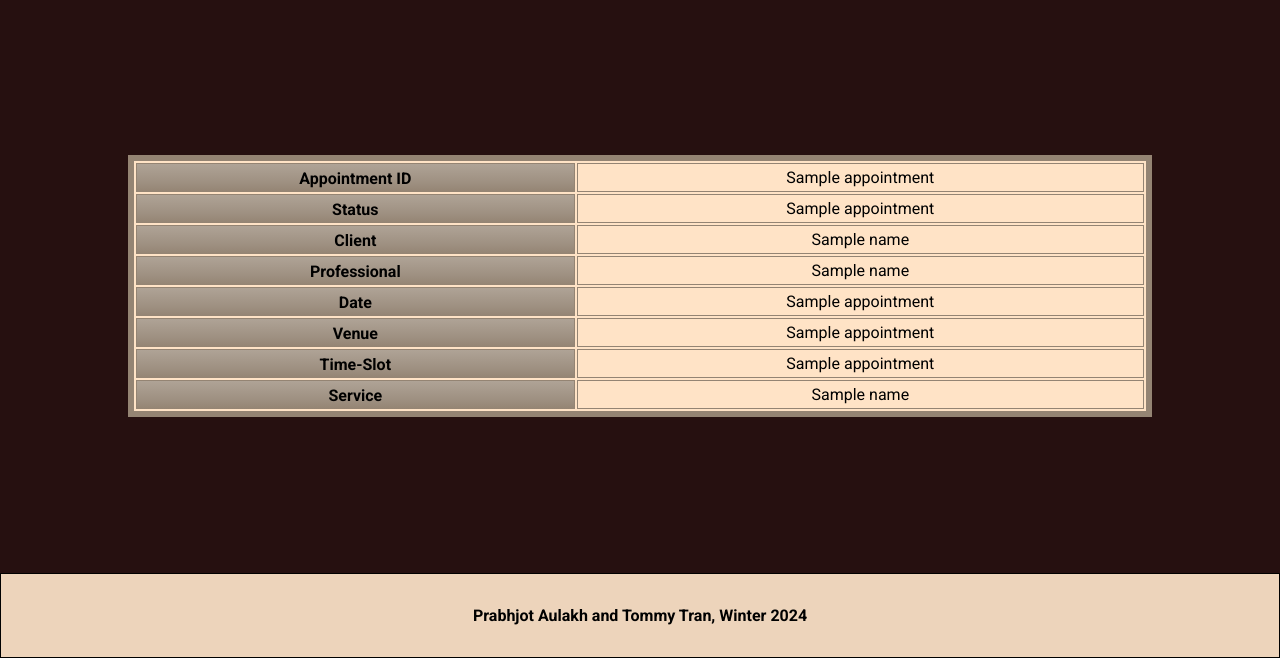
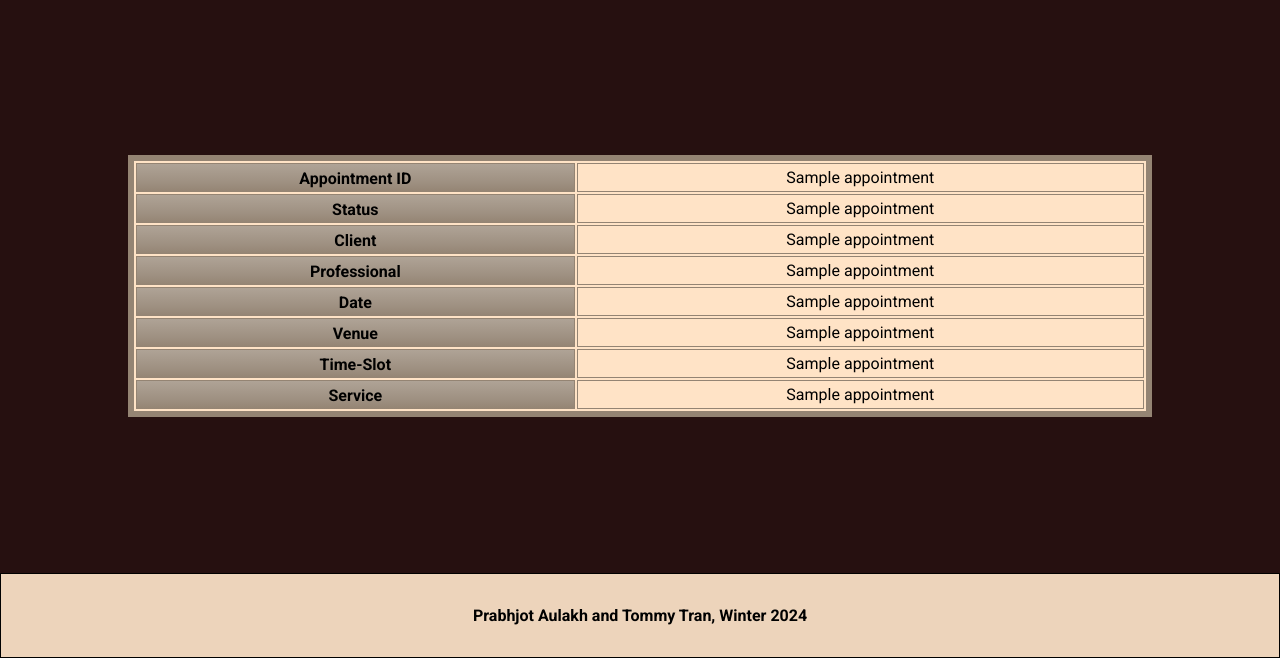
Before and after one commit to prabhjotaulakh159/barbershop-appointment-system, a Flask app: template appointment_app/appointment/templates/specific-appointment.html in a window 1280 px wide. Shown: the part 142-800 px from the top of the page. Run offline with Flask 3, Linux system fonts and the light colour scheme; the template is opened without the code that fills it: most values are stand-ins (such as "Sample title", 1, 10 or a date in 2020).

Commit message:
Query fix

```diff
--- a/appointment_app/appointment/templates/specific-appointment.html
+++ b/appointment_app/appointment/templates/specific-appointment.html
@@ -20,11 +20,11 @@
         </tr>
         <tr>
             <th>Client</th>
-            <td>{{ names[0] }}</td>
+            <td>{{ appointment[6] }}</td>
         </tr>
         <tr>
             <th>Professional</th>
-            <td>{{ names[1] }}</td>
+            <td>{{ appointment[7] }}</td>
         </tr>
         <tr>
             <th>Date</th>
@@ -40,9 +40,9 @@
         </tr>
         <tr>
             <th>Service</th>
-            <td>{{ names[2] }}</td>
+            <td>{{ appointment[5] }}</td>
         </tr>
-        {% if current_user.is_authenticated and (current_user.user_id == appointment[5]) %}
+        {% if current_user.is_authenticated and (current_user.user_name == appointment[6]) %}
         <tr>
             <th>Action</th>
             <td><a class="button" href="{{url_for('appointment.update_appointment',appointment_id=appointment[0])}}">Update my appointment </a></td>
--- a/appointment_app/qdb/database.py
+++ b/appointment_app/qdb/database.py
@@ -467,10 +467,11 @@ class Database:
         # gets literally everything for an appointment
         # only God knows how this query works
         # but it works, so please do not touch it
+
         if cond:
-             query = f'''SELECT DISTINCT a4.appointment_id AS "appointment_id", a4.status, a4.date_appointment AS "date_appointment", a4.slot, a4.venue AS "venue", s.service_name, u.user_name AS "Members", u2.user_name AS "Professionals", r.feedback_client, r.feedback_professional, r.report_id FROM appointments a INNER JOIN services s ON a.service_id = s.service_id INNER JOIN appointments a2 ON s.service_id = a2.service_id INNER JOIN users u ON a2.client_id = u.user_id INNER JOIN appointments a3 ON a3.client_id = u.user_id INNER JOIN users u2 ON a3.professional_id = u2.user_id LEFT OUTER JOIN appointments a4 ON a4.professional_id = u2.user_id LEFT OUTER JOIN reports r ON r.appointment_id = a4.appointment_id {cond}'''
+             query = f'''SELECT DISTINCT a4.appointment_id AS "appointment_id", a4.status, a4.date_appointment AS "date_appointment", a4.slot, a4.venue AS "venue", s.service_name, u.user_name AS "Members", u2.user_name AS "Professionals", r.feedback_client, r.feedback_professional, r.report_id FROM appointments a4 INNER JOIN services s ON a4.service_id = s.service_id INNER JOIN users u ON a4.client_id = u.user_id INNER JOIN users u2 ON a4.professional_id = u2.user_id LEFT OUTER JOIN reports r ON r.appointment_id = a4.appointment_id {cond}'''
         else:
-            query = f'''SELECT DISTINCT a4.appointment_id AS "appointment_id", a4.status, a4.date_appointment AS "date_appointment", a4.slot, a4.venue AS "venue", s.service_name, u.user_name AS "Members", u2.user_name AS "Professionals", r.feedback_client, r.feedback_professional, r.report_id FROM appointments a INNER JOIN services s ON a.service_id = s.service_id INNER JOIN appointments a2 ON s.service_id = a2.service_id INNER JOIN users u ON a2.client_id = u.user_id INNER JOIN appointments a3 ON a3.client_id = u.user_id INNER JOIN users u2 ON a3.professional_id = u2.user_id LEFT OUTER JOIN appointments a4 ON a4.professional_id = u2.user_id LEFT OUTER JOIN reports r ON r.appointment_id = a4.appointment_id'''
+            query = f'''SELECT DISTINCT a4.appointment_id AS "appointment_id", a4.status, a4.date_appointment AS "date_appointment", a4.slot, a4.venue AS "venue", s.service_name, u.user_name AS "Members", u2.user_name AS "Professionals", r.feedback_client, r.feedback_professional, r.report_id FROM appointments a4 INNER JOIN services s ON a4.service_id = s.service_id INNER JOIN users u ON a4.client_id = u.user_id INNER JOIN users u2 ON a4.professional_id = u2.user_id LEFT OUTER JOIN reports r ON r.appointment_id = a4.appointment_id'''
         with self.__connect() as connection:
             with connection.cursor() as cursor:
                 try:
```
Also changed, not shown: appointment_app/appointment/routes.py (+4 -10 lines).
